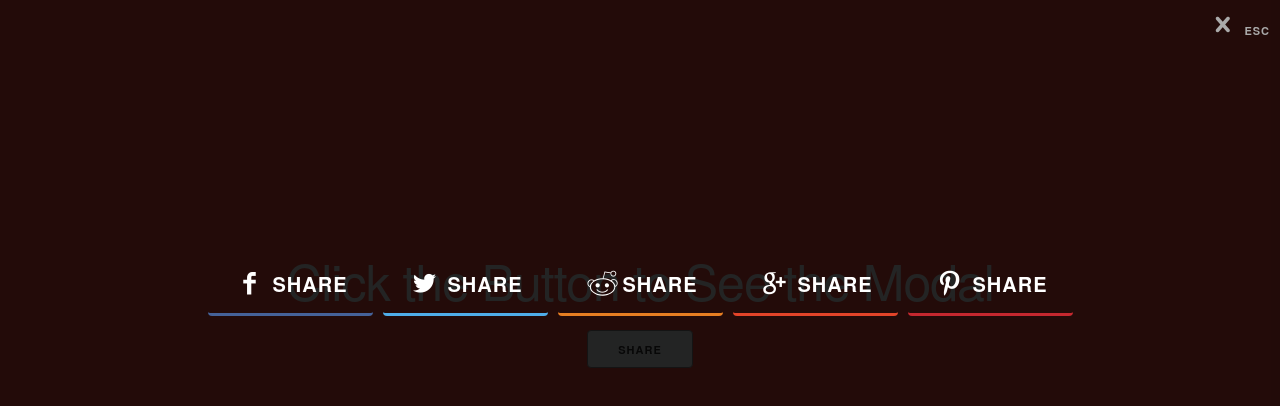
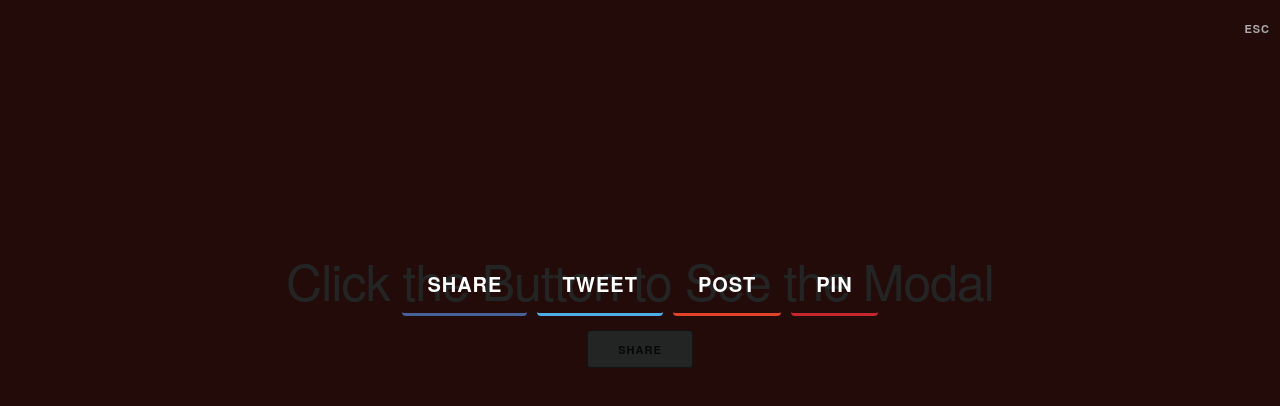
Before and after one commit to 92tonywills/social-modal, a plain HTML site: page index.html in a window 1280 px wide. Both pictures are taken after a click on the button "SHARE". Drawn offline with nearby package versions, Linux system fonts and the light colour scheme.

Commit message:
Use options

```diff
--- a/index.html
+++ b/index.html
@@ -12,7 +12,12 @@
     <script src="scripts/socialModal.js"></script>
     <script>
     $(function() {
-        $( ".socialModal-activator" ).socialModal();
+        $( ".socialModal-activator" ).socialModal({
+            useIcons: false,
+            reddit: {
+                enabled: false,
+            },
+        });
     });
     </script>
 </head>
--- a/scripts/socialModal.js
+++ b/scripts/socialModal.js
@@ -51,26 +51,35 @@
     };
 
     $.fn.socialModal.defaults = {
-        "use-icons": true,
-        "facebook": {
-            "enabled": true,
-            "icon-class": "icon-facebook",
+        useIcons: true,
+        closeButton: {
+            text: "esc",
+            iconClass: "icon-cross",
         },
-        "twitter": {
-            "enabled": true,
-            "icon-class": "icon-twitter",
+        facebook: {
+            enabled: true,
+            text: "Share",
+            iconclass: "icon-facebook",
         },
-        "reddit": {
-            "enabled": true,
-            "icon-class": "icon-reddit",
+        twitter: {
+            enabled: true,
+            text: "Tweet",
+            iconclass: "icon-twitter",
         },
-        "gplus": {
-            "enabled": true,
-            "icon-class": "icon-gplus",
+        reddit: {
+            enabled: true,
+            text: "Upload",
+            iconclass: "icon-reddit",
         },
-        "pinterest": {
-            "enabled": true,
-            "icon-class": "icon-pinterest",
+        gplus: {
+            enabled: true,
+            text: "Post",
+            iconclass: "icon-gplus",
+        },
+        pinterest: {
+            enabled: true,
+            text: "Pin",
+            iconclass: "icon-pinterest",
         },
     };
 
@@ -90,38 +99,56 @@
 
     var injectHTML = function() {
         modal = $("<div />").addClass("socialModal").appendTo("body");
-        closeButton = $("<button />").addClass("close-button").addClass("icon-cross").text("esc").appendTo(modal);
         buttonContainer = $("<div />").addClass("button-container").appendTo(modal);
 
+        closeButton = $("<button />")
+            .addClass("close-button")
+            .text(opts.closeButton.text)
+            .appendTo(modal);
+
         if (opts.facebook.enabled) {
-            facebookButton = $("<button />").addClass("share-button").addClass("share-facebook")
+            facebookButton = $("<button />")
+                .addClass("share-facebook")
+                .text(opts.facebook.text)
                 .appendTo(buttonContainer);
-            $("<span />").addClass("icon-facebook").text("Share").appendTo(facebookButton);
         }
         if (opts.twitter.enabled) {
-            twitterButton = $("<button />").addClass("share-button").addClass("share-twitter")
+            twitterButton = $("<button />")
+                .addClass("share-twitter")
+                .text(opts.twitter.text)
                 .appendTo(buttonContainer);
-            $("<span />").addClass("icon-twitter").text("Share").appendTo(twitterButton);
         }
         if (opts.reddit.enabled) {
-            redditButton = $("<button />").addClass("share-button").addClass("share-reddit")
+            redditButton = $("<button />")
+                .addClass("share-reddit")
+                .text(opts.reddit.text)
                 .appendTo(buttonContainer);
-            $("<span />").addClass("icon-reddit").text("Share").appendTo(redditButton);
         }
         if (opts.gplus.enabled) {
-            gplusButton = $("<button />").addClass("share-button").addClass("share-gplus")
+            gplusButton = $("<button />")
+                .addClass("share-gplus")
+                .text(opts.gplus.text)
                 .appendTo(buttonContainer);
-            $("<span />").addClass("icon-gplus").text("Share").appendTo(gplusButton);
         }
         if (opts.pinterest.enabled) {
-            pinterestButton = $("<button />").addClass("share-button").addClass("share-pinterest")
+            pinterestButton = $("<button />")
+                .addClass("share-pinterest")
+                .text(opts.pinterest.text)
                 .appendTo(buttonContainer);
-            $("<span />").addClass("icon-pinterest").text("Share").appendTo(pinterestButton);
+        }
+
+        if (opts.useIcons) {
+            addIconClasses();
         }
     };
 
     var addIconClasses = function() {
-
+        closeButton.addClass(opts.closeButton.iconClass);
+        facebookButton.addClass(opts.facebook.iconClass);
+        twitterButton.addClass(opts.twitter.iconClass);
+        redditButton.addClass(opts.reddit.iconClass);
+        gplusButton.addClass(opts.gplus.iconClass);
+        pinterestButton.addClass(opts.pinterest.iconClass);
     };
 
     var attachStyles = function() {
--- a/styles/social-modal.css
+++ b/styles/social-modal.css
@@ -19,7 +19,7 @@
     text-align: center;
 }
 
-.socialModal .share-button {
+.socialModal [class^="share-"] {
     width: auto;
     height: auto;
     background-color: transparent;
```
